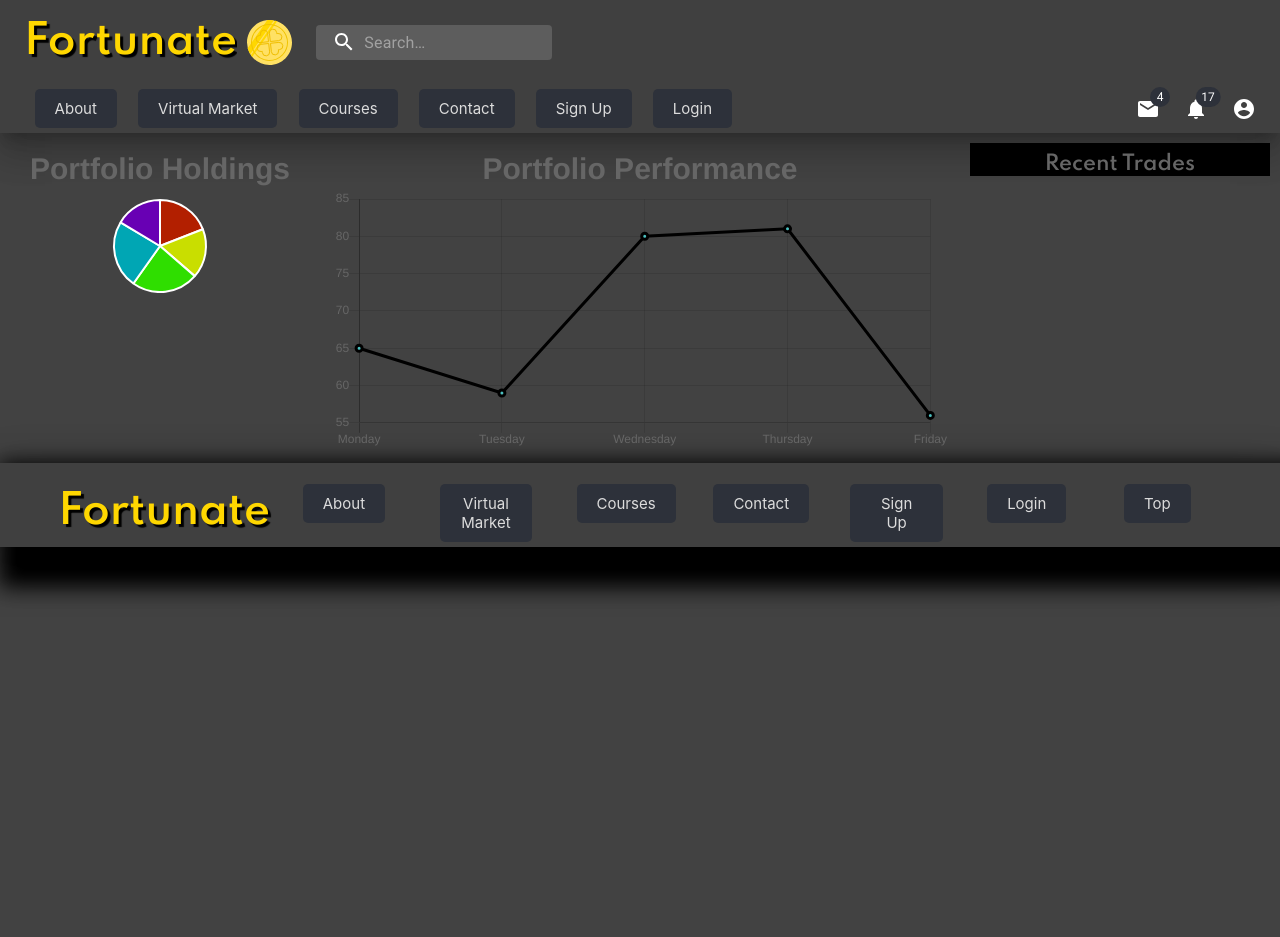
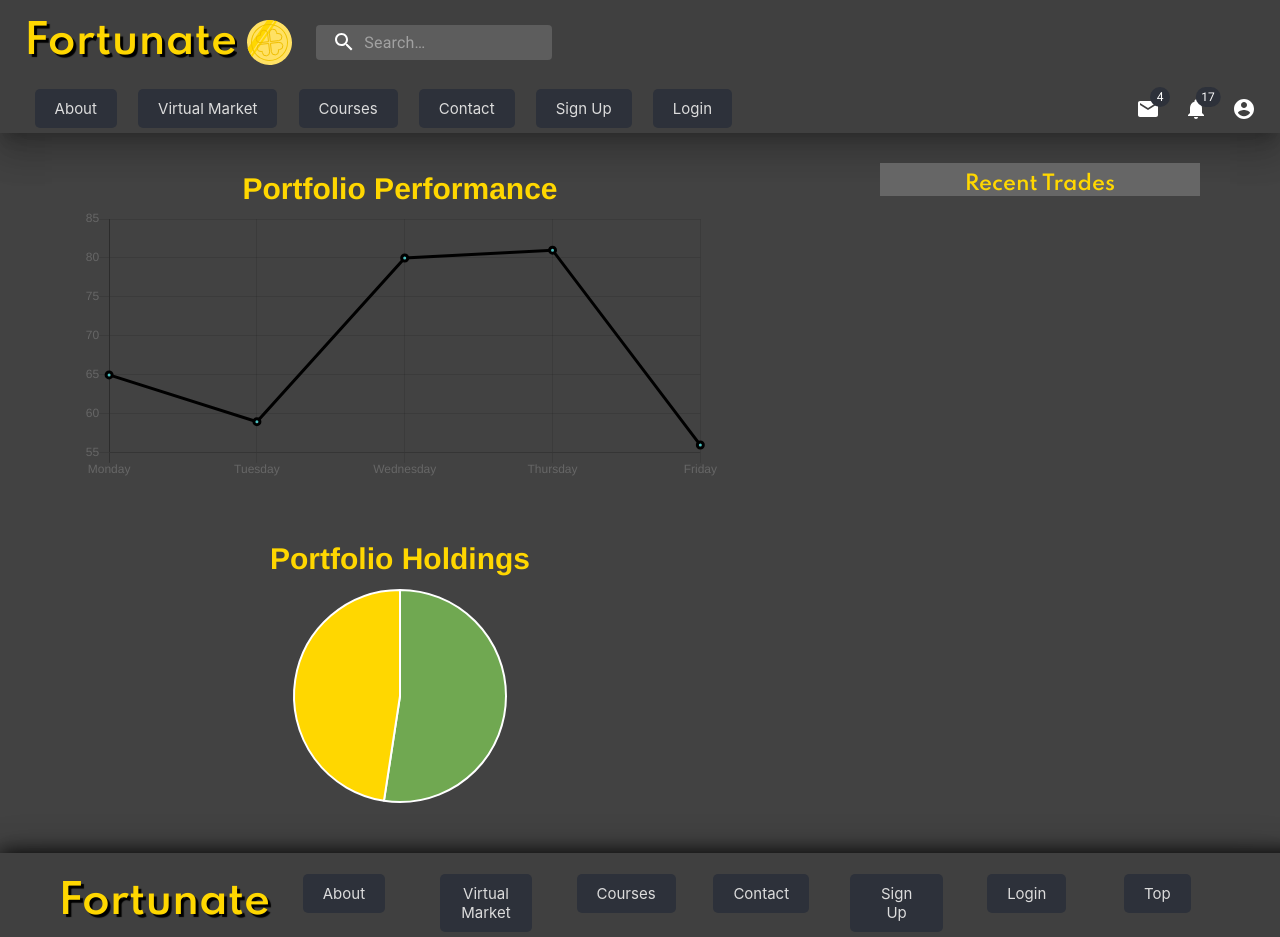
Before and after one commit to acm-projects/Fortunate, a React (Create React App) app in the folder frontend/fortunate/: page /portfolio in a window 1280 px wide. Before the commit the page ends 800 px from the top, so only its background shows below. Built offline with nearby package versions, Linux system fonts and the light colour scheme; no server answers.

Commit message:
Styled portfolio page, made footer sticky

```diff
--- a/frontend/fortunate/package.json
+++ b/frontend/fortunate/package.json
@@ -19,6 +19,7 @@
     "react-icons": "^4.2.0",
     "react-router-dom": "^5.2.0",
     "react-scripts": "4.0.2",
+    "sass": "^1.32.11",
     "styled-components": "^5.2.3",
     "web-vitals": "^1.1.0"
   },
--- a/frontend/fortunate/src/App.css
+++ b/frontend/fortunate/src/App.css
@@ -68,6 +68,11 @@ body {
 	color: gold;
 }
 
+.content {
+	display: flex;
+	flex-direction: column;
+	min-height: 85vh;
+}
 .BodyContainer {
 	display: block;
 	justify-content: space-between;
--- a/frontend/fortunate/src/App.js
+++ b/frontend/fortunate/src/App.js
@@ -41,7 +41,7 @@ class App extends Component {
 
 				<Router>
 					<Header />
-					<div>
+					<div className = "content">
 						<Switch>
 							<Route exact path="/" component={home} />
 							<Route exact path="/login" component={login} />
@@ -69,7 +69,7 @@ class App extends Component {
 							<Route exact path="/vmpage" component={vmpage} />
 						</Switch>
 					</div>
-					<Footer />
+					<Footer></Footer>
 				</Router>
 			</div>
 		);
--- a/frontend/fortunate/src/components/HoldingsChart.js
+++ b/frontend/fortunate/src/components/HoldingsChart.js
@@ -5,25 +5,19 @@ import { Pie } from "react-chartjs-2";
 import { rgbToHex } from "@material-ui/core";
 
 const state = {
-	labels: ["Sector 1", "Sector 2", "Sector 3", "Sector 4", "Sector 5"],
+	labels: ["Cash", "Stocks"],
 	datasets: [
 		{
 			label: "Sector",
 			backgroundColor: [
-				"#B21F00",
-				"#C9DE00",
-				"#2FDE00",
-				"#00A6B4",
-				"#6800B4",
+				"#70A851",
+				"gold",
 			],
 			hoverBackgroundColor: [
-				"#501800",
-				"#4B5000",
-				"#175000",
-				"#003350",
-				"#35014F",
+				"#006400",
+				"#B8860B",
 			],
-			data: [65, 59, 80, 81, 56],
+			data: [65, 59],
 		},
 	],
 };
@@ -37,6 +31,7 @@ const HoldingsChart = () => {
 					display: true,
 					text: "Portfolio Holdings",
 					fontSize: 30,
+					fontColor: "gold",
 				},
 				legend: {
 					display: false,
--- a/frontend/fortunate/src/pages/PerformanceChart.js
+++ b/frontend/fortunate/src/pages/PerformanceChart.js
@@ -46,6 +46,7 @@ class PerformanceChart extends Component {
 						display: true,
 						text: "Portfolio Performance",
 						fontSize: 30,
+						fontColor: "gold",
 					},
 					legend: {
 						display: false,
--- a/frontend/fortunate/src/pages/portfolio.js
+++ b/frontend/fortunate/src/pages/portfolio.js
@@ -15,28 +15,30 @@ const Portfolio = () => {
 				container
 				direction="row"
 				justify="space-around"
-				alignItems="flex-start"
-			>
-				<Grid item style={{ padding: 10, width: "25vw" }}>
-					<HoldingsChart />
+				alignItems="flex-start">
+				<Grid>
+					<Grid item style={{ paddingTop: 30, width: "50vw" }}>
+						<PerformanceChart />
+					</Grid>
+					<Grid item style={{ padding: 50, width: "50vw" }}>
+						<HoldingsChart />
+					</Grid>
 				</Grid>
-				<Grid item style={{ padding: 10, width: "50vw" }}>
-					<PerformanceChart />
-				</Grid>
-				<Grid item style={{ padding: 10, width: "25vw" }}>
+
+				<Grid item style={{ paddingTop: 30, width: "25vw" }}>
 					<Box
 						display="flex"
 						justifyContent="center"
 						style={{
-							backgroundColor: "black",
+							backgroundColor: "#666",
 							height: "400",
 							width: "600",
-							color: "#666",
+							color: "gold",
 							fontSize: "20px",
 							fontFamily: '"Spartan", sans-serif',
 						}}
 					>
-						<div style={{ paddingTop: 10 }}>Recent Trades</div>
+					<div style={{ paddingTop: 10 }}>Recent Trades</div>
 					</Box>
 				</Grid>
 			</Grid>
```
Also changed, not shown: 1 other file (tests, documents, lock files or other folders).
